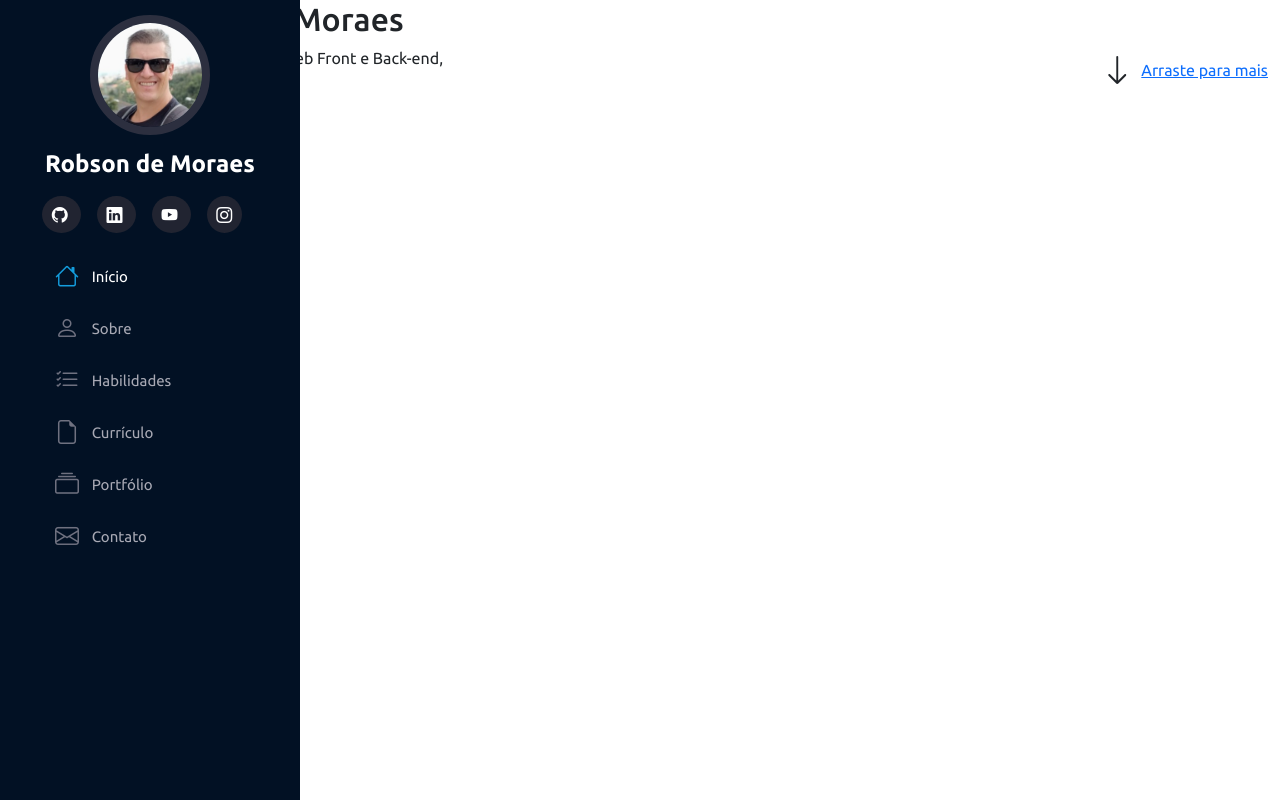
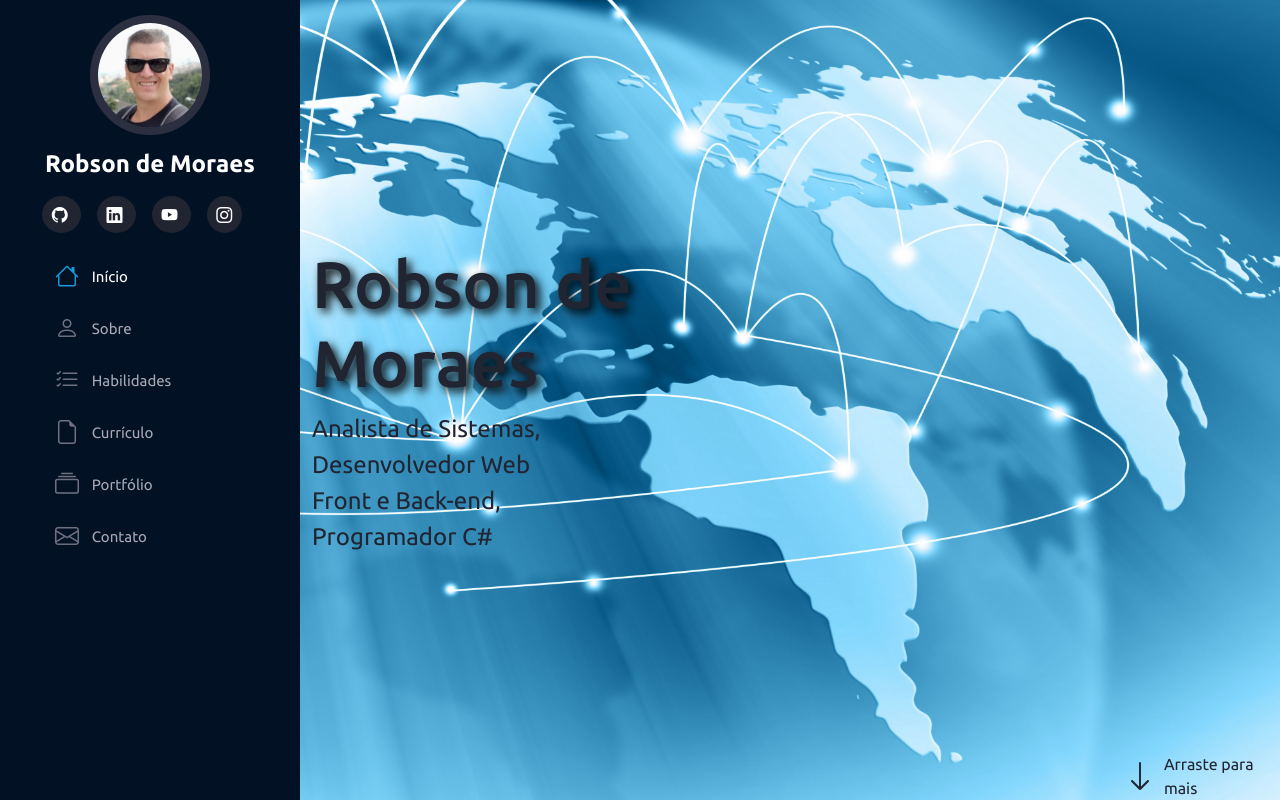
Before and after one commit to RobsonPMoraes/portfolioRobson, a Flask app: page / in a window 1280 px wide. Run offline with Flask 3, Linux system fonts and the light colour scheme; some libraries are stand-ins or nearby versions.

Commit message:
Etilização do main

```diff
--- a/static/style.css
+++ b/static/style.css
@@ -81,3 +81,37 @@ html, body{
 .nav-menu li:hover > a i{
     color: #149ddd;
 }
+
+#main{
+    margin-left: 300px;
+}
+section#inicio{
+    background-image: url("./img/Negocios.jpg");
+    background-repeat: no-repeat;
+    background-size: cover;
+    background-attachment: fixed;
+    background-position: center;
+
+    width: 100%;
+    height: 100vh;
+}
+section#inicio h2,
+section#inicio span{
+    color: #212431;
+    font-size: 4.1rem;
+}
+section#inicio span#subtitle{
+    font-size: 1.5rem;
+    margin-right: 8rem;
+}
+.text-shadow{
+    text-shadow: 4px 4px 10px #000;
+}
+section#inicio div#arraste{
+    width: 9rem;
+}
+section#inicio i,
+section#inicio a{
+    color: #212431;
+    text-decoration: none;
+}
```
